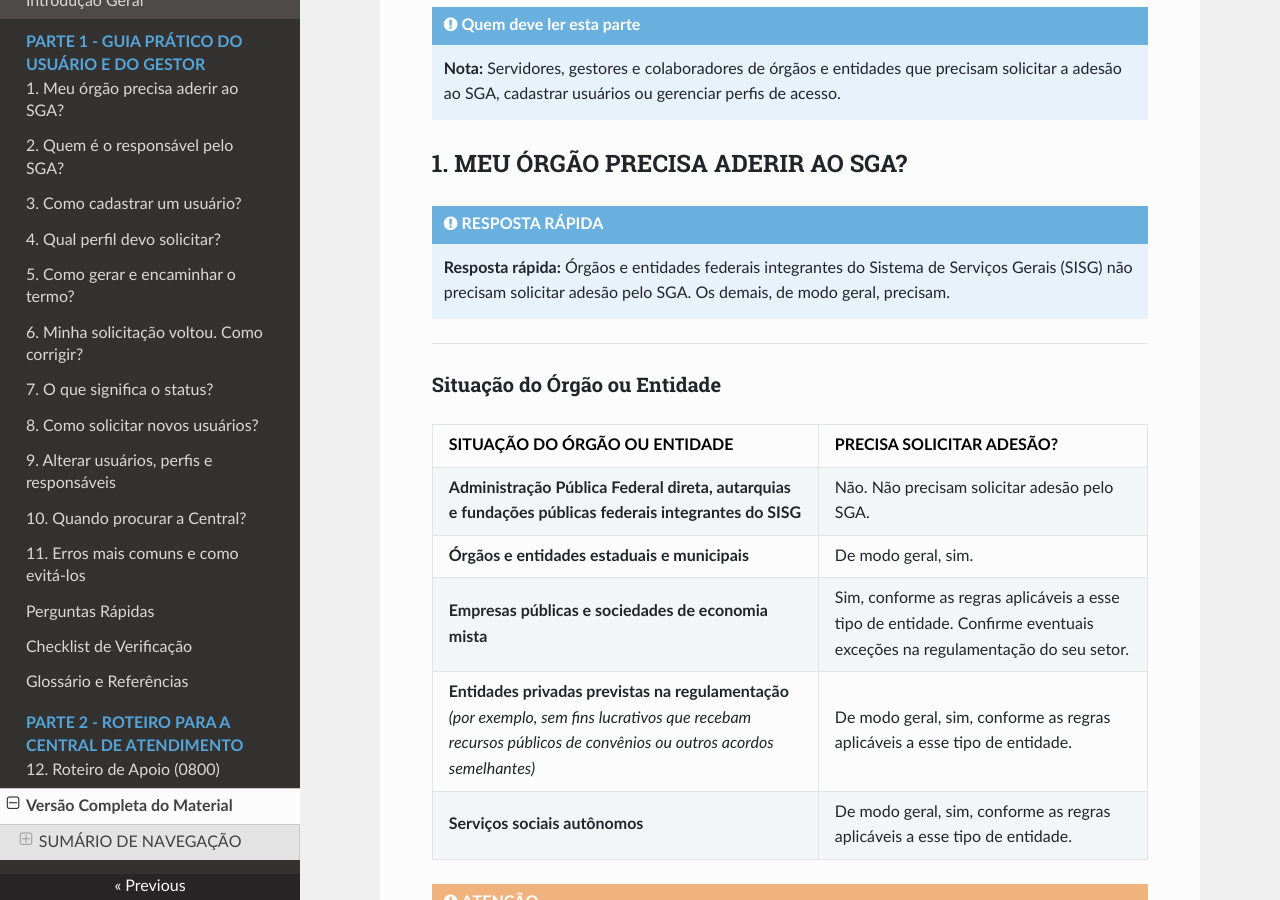
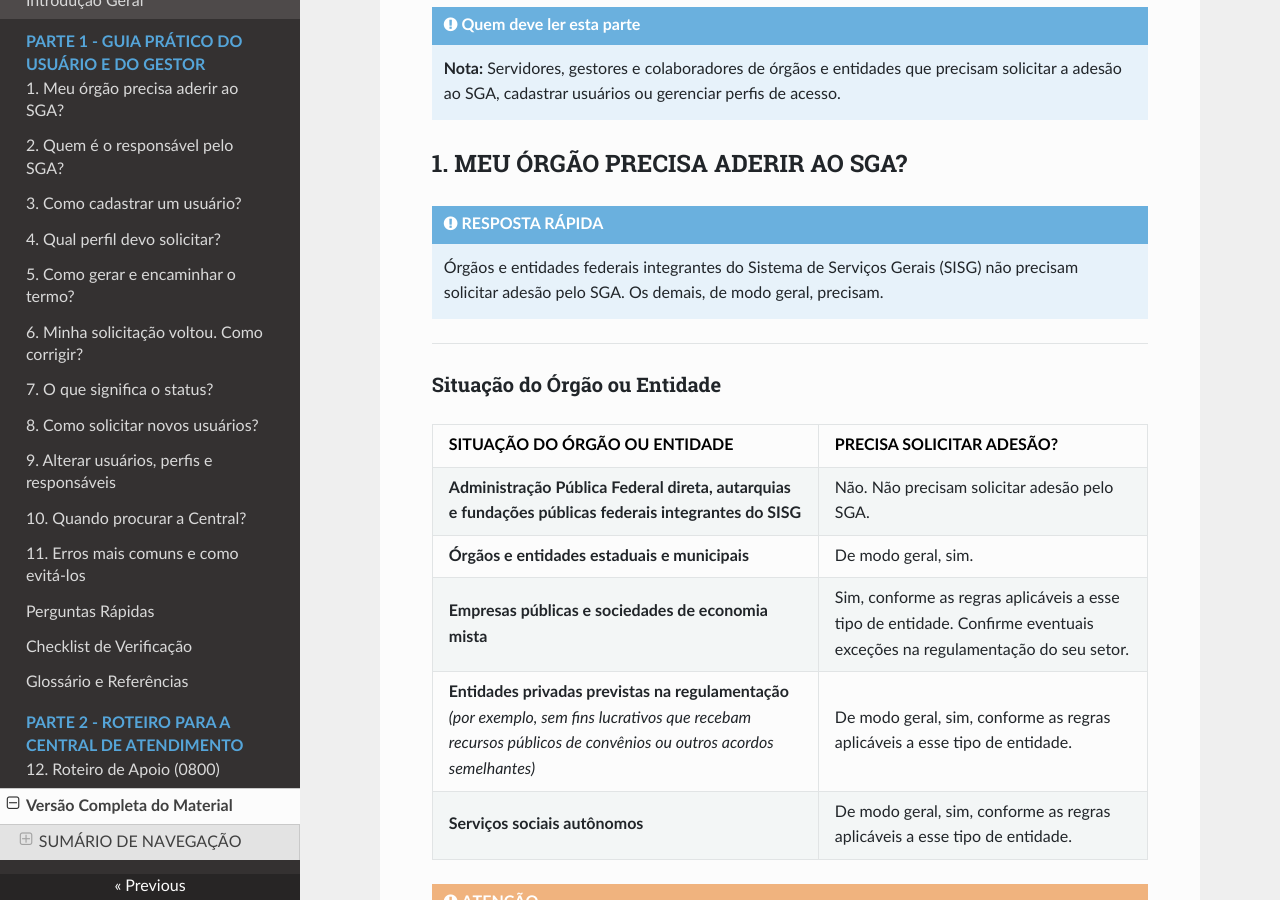
Before and after one commit to emilix10-bit/cartilha-boas-praticas-01-SGA, an MkDocs documentation site: the page built from docs/manual-completo.md, in a window 1280 px wide and 900 px high, scrolled down 3089 px. Built offline with MkDocs 1.6.1, drawn with Linux system fonts in a browser that asks for light colours; nearby versions of some CDN libraries.

Commit message:
Remove unnecessary formatting from notes in manual

```diff
--- a/docs/manual-completo.md
+++ b/docs/manual-completo.md
@@ -147,7 +147,7 @@ Tenha em mãos antes de iniciar qualquer ação:
 <h2 id="secao-1" style="margin-top: 0;">1. MEU ÓRGÃO PRECISA ADERIR AO SGA?</h2>
 
 !!! note "RESPOSTA RÁPIDA"
-    **Resposta rápida:** Órgãos e entidades federais integrantes do Sistema de Serviços Gerais (SISG) não precisam solicitar adesão pelo SGA. Os demais, de modo geral, precisam.
+    Órgãos e entidades federais integrantes do Sistema de Serviços Gerais (SISG) não precisam solicitar adesão pelo SGA. Os demais, de modo geral, precisam.
 
 ---
 
@@ -296,7 +296,7 @@ Escolha o perfil conforme a atividade que será realizada:
 **Assuntos relacionados:** [O que significa a situação apresentada?](#secao-7) | [Quando devo procurar a Central?](#secao-10)
 
 !!! note "RESPOSTA RÁPIDA"
-    **Resposta rápida:** Não abra outra solicitação. Corrija a solicitação que já existe e envie novamente.
+    Não abra outra solicitação. Corrija a solicitação que já existe e envie novamente.
 
 ---
 
```
